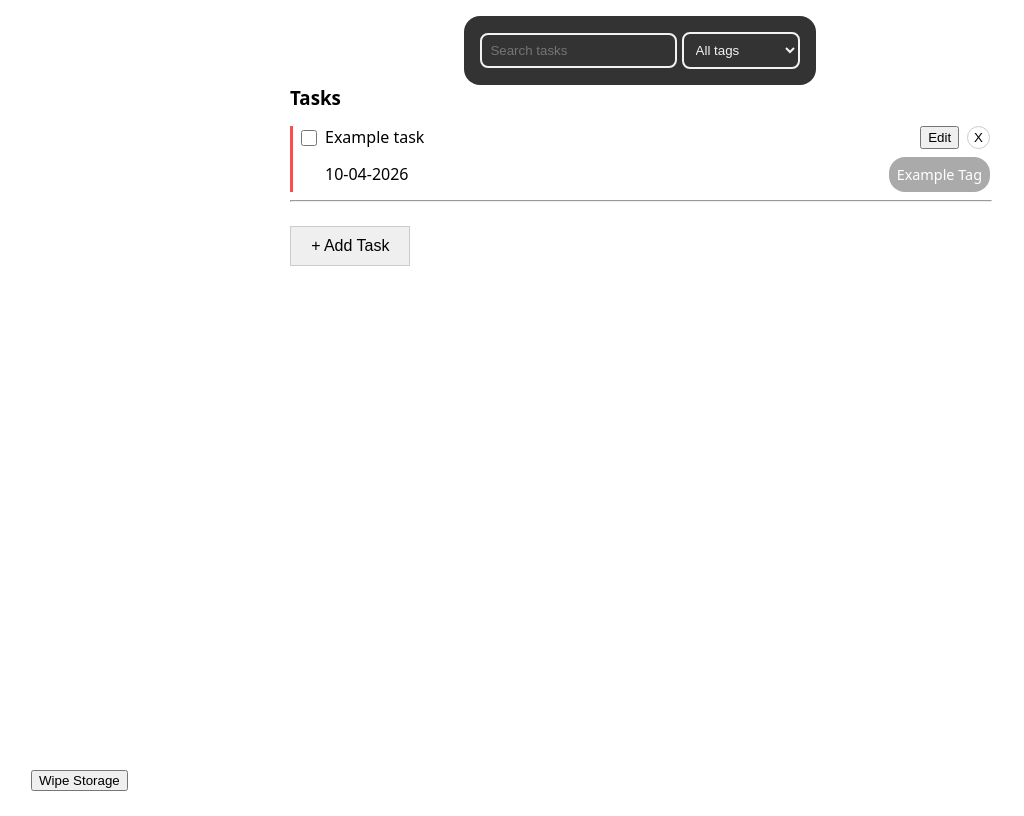
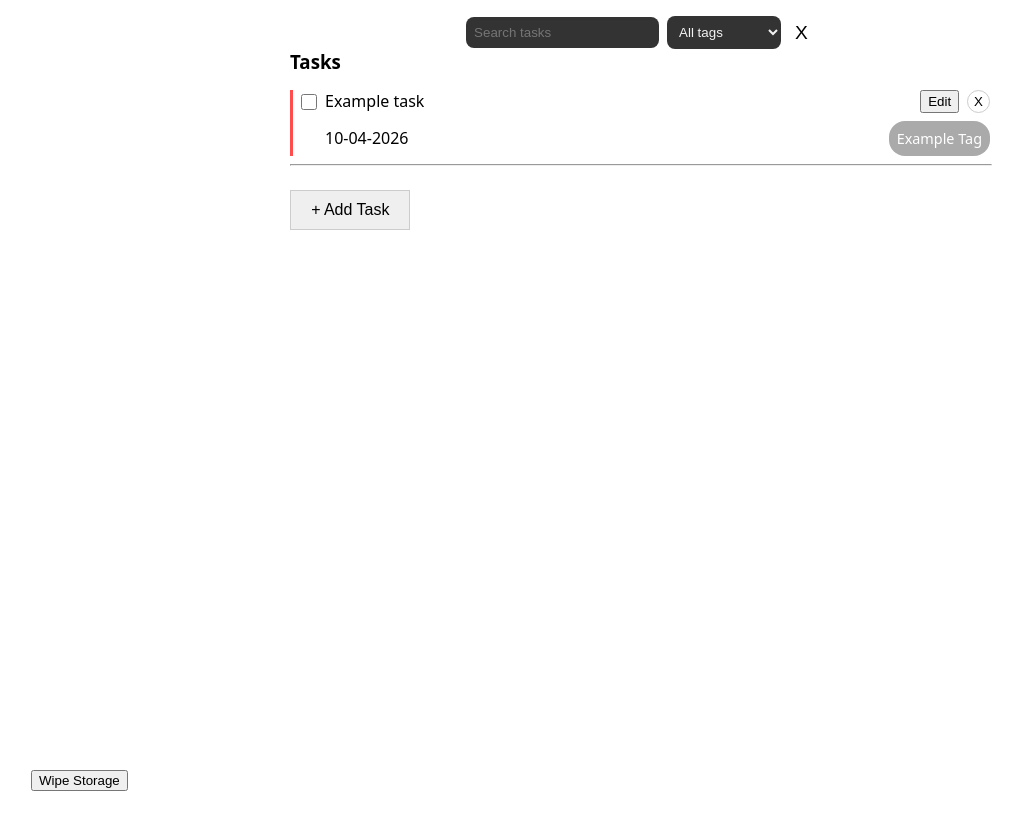
Before and after one commit to dooory/odin-todo-list, a website built with webpack: page src/template.html in a window 1280 px wide. Shown: the whole page, without its empty margins (0-1024 px from the left). Built offline with nearby package versions, Linux system fonts and the light colour scheme.

Commit message:
add clear filter button

```diff
--- a/src/index.js
+++ b/src/index.js
@@ -11,6 +11,7 @@ import { add } from "date-fns";
 const filterForm = document.getElementById("filterForm");
 const searchBar = document.getElementById("searchTasks");
 const tagFilter = document.getElementById("searchTags");
+const clearFilterButton = document.getElementById("clearFilter");
 
 const tasksRoot = document.getElementById("tasksRoot");
 const addTaskDialog = document.getElementById("addTaskDialog");
@@ -142,6 +143,13 @@ tagFilter.addEventListener("change", (event) => {
     renderer.filterTaskElements(searchBar.value, filterValue);
 });
 
+clearFilterButton.addEventListener("click", () => {
+    searchBar.value = "";
+    tagFilter.value = "all";
+
+    renderer.filterTaskElements(searchBar.value, tagFilter.value);
+});
+
 submitNewTaskButton.addEventListener("click", () => {
     if (addTaskForm.checkValidity()) {
         submitNewTask();
--- a/src/style.css
+++ b/src/style.css
@@ -78,31 +78,37 @@ body {
         align-items: center;
 
         .search-form {
+            display: flex;
+            align-items: center;
+            gap: 0.5rem;
 
-            border-radius: 1rem;
-            background-color: var(--c-black);
-            padding: 1rem;
+            >* {
+                cursor: pointer;
+            }
+
+            input,
+            select,
+            button {
+                border: none;
+
+                &:hover,
+                &:focus-visible {
+                    outline: 2px solid var(--c-blue);
+                }
+            }
 
             .search-tasks,
             .search-tags {
                 padding: 0.5rem;
                 border-radius: 0.5rem;
-                border: 2px solid var(--c-white);
                 background-color: var(--c-black);
                 color: var(--c-white);
             }
 
-            input,
-            select {
-
-                &:hover,
-                &:focus-visible {
-                    border-color: hsl(from var(--c-grey) h s l / .5);
-                }
-            }
-
-            option {
-                background-color: var(--c-white);
+            .clear-search-button {
+                background-color: transparent;
+                border: none;
+                font-size: 1.2rem;
             }
         }
     }
--- a/src/template.html
+++ b/src/template.html
@@ -135,16 +135,26 @@
                             id="searchTasks"
                             class="search-tasks"
                             placeholder="Search tasks"
+                            title="Filter by task title"
                         />
                         <select
                             name="search-tags"
                             class="search-tags"
                             id="searchTags"
+                            title="Filter by tags"
                         >
                             <option selected value="all">All tags</option>
                             <option value="example">Example Tag</option>
                             <option value="other">Other Tag</option>
                         </select>
+                        <button
+                            type="button"
+                            class="clear-search-button"
+                            id="clearFilter"
+                            title="Clear filter"
+                        >
+                            X
+                        </button>
                     </form>
                 </div>
                 <div id="tasksRoot">
```
